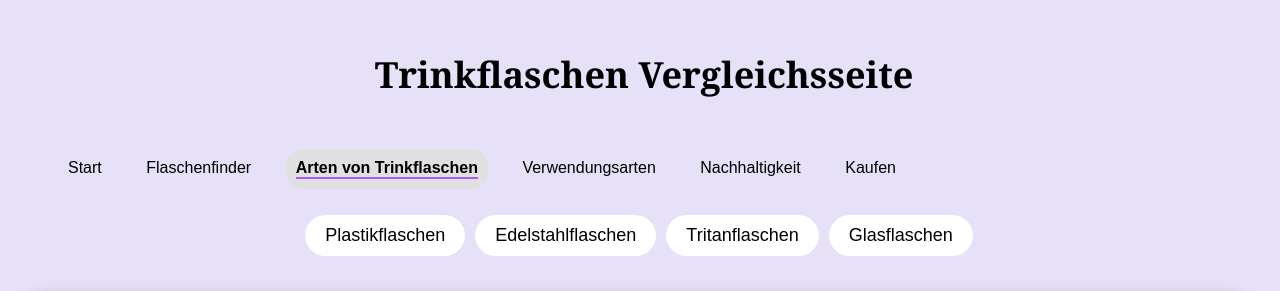
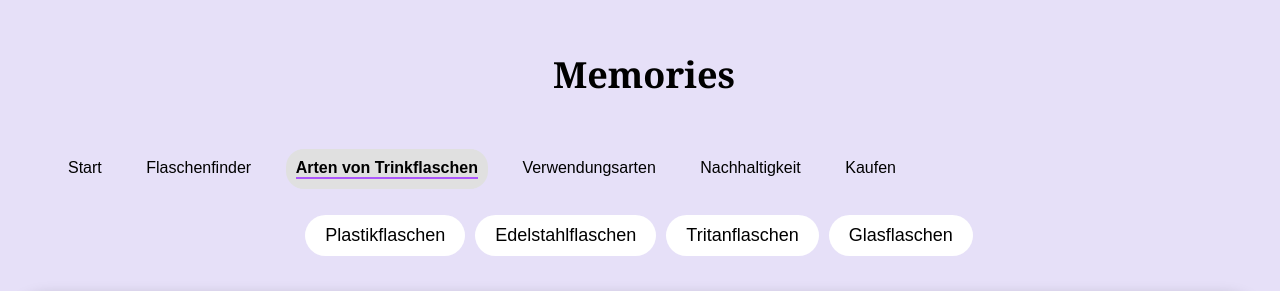
Before and after one commit to juan-carlos-ligera/Trinkflasche, a plain HTML site: page Arten.html in a window 1280 px wide. Shown: the top 291 px of the page. Drawn offline with Linux system fonts and the light colour scheme.

Commit message:
Update Arten.html

```diff
--- a/Arten.html
+++ b/Arten.html
@@ -565,7 +565,7 @@ video:focus{
     </script>
 
 
-    <h1>Trinkflaschen Vergleichsseite</h1>
+    <h1>Memories</h1>
     <nav>
       <ul>
             <li><a href="osita.html" >Start</a></li>
```
